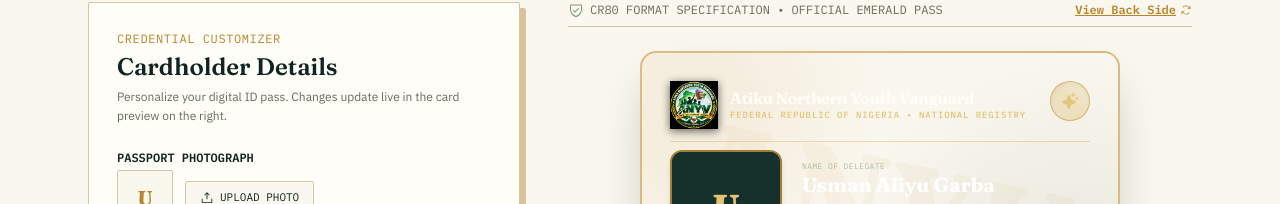
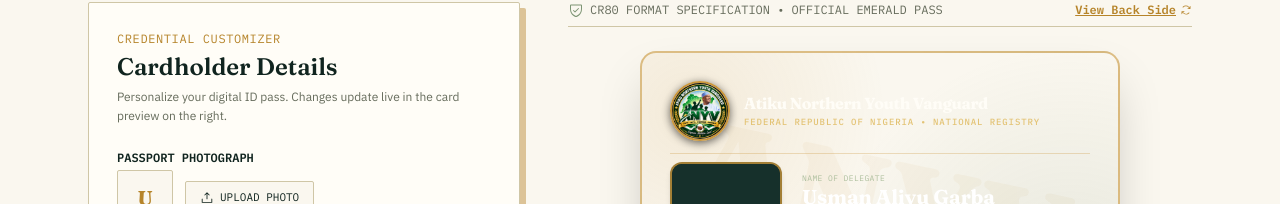
Before and after one commit to Yamojr001/anyv, a React (Vite) app: page /id-card in a window 1280 px wide. Shown: the part 446-650 px from the top of the page. Built offline with nearby package versions, Linux system fonts and the light colour scheme.

Commit message:
fix(id-card): remove top-right circle icon, format logo to circular seal, and slightly increase logo size

```diff
--- a/src/pages/IdCardGeneratorPage.jsx
+++ b/src/pages/IdCardGeneratorPage.jsx
@@ -9,7 +9,6 @@
   CheckCircle,
   ShieldCheck,
   QrCode,
-  Sparkle,
   ArrowRight,
   Copy,
   ShareNetwork,
@@ -313,27 +312,20 @@
                   /* CARD FRONT                                           */
                   /* ==================================================== */
                   <div className="h-full flex flex-col justify-between relative z-10">
-                    {/* Top Row: National Seal, Org Name, Chip/Hologram */}
-                    <div className="flex items-start justify-between border-b border-[#c9963c]/30 pb-3">
-                      <div className="flex items-center gap-3">
+                    {/* Top Row: National Seal & Organization Title */}
+                    <div className="flex items-center gap-3 sm:gap-3.5 border-b border-[#c9963c]/30 pb-3">
                       <img
                         src="/logo.png"
-                          alt="Seal"
-                          className="w-12 h-12 object-contain drop-shadow-[0_2px_4px_rgba(0,0,0,0.6)]"
+                        alt="ANYV Crest"
+                        className="w-14 h-14 sm:w-15 sm:h-15 rounded-full object-cover border-2 border-[#c9963c] shadow-[0_2px_8px_rgba(0,0,0,0.6)] shrink-0"
                       />
-                        <div>
+                      <div className="min-w-0 flex-1">
                         <span className="font-display font-bold text-sm sm:text-base tracking-tight text-[#fffdf7] block leading-tight">
                           Atiku Northern Youth Vanguard
                         </span>
-                          <span className="font-mono text-[9px] text-[#e3c375] uppercase tracking-widest block font-medium">
+                        <span className="font-mono text-[9px] text-[#e3c375] uppercase tracking-widest block font-medium mt-0.5">
                           Federal Republic of Nigeria &bull; National Registry
                         </span>
-                        </div>
-                      </div>
-
-                      {/* Holographic Security Seal */}
-                      <div className="w-10 h-10 rounded-full border border-[#c9963c]/60 bg-gradient-to-tr from-[#c9963c]/20 via-[#e3c375]/40 to-[#c9963c]/10 flex items-center justify-center shadow-inner">
-                        <Sparkle size={18} weight="fill" className="text-[#e3c375] animate-pulse" />
                       </div>
                     </div>
 
```
Lines whose indentation alone changed are shown as unchanged.
